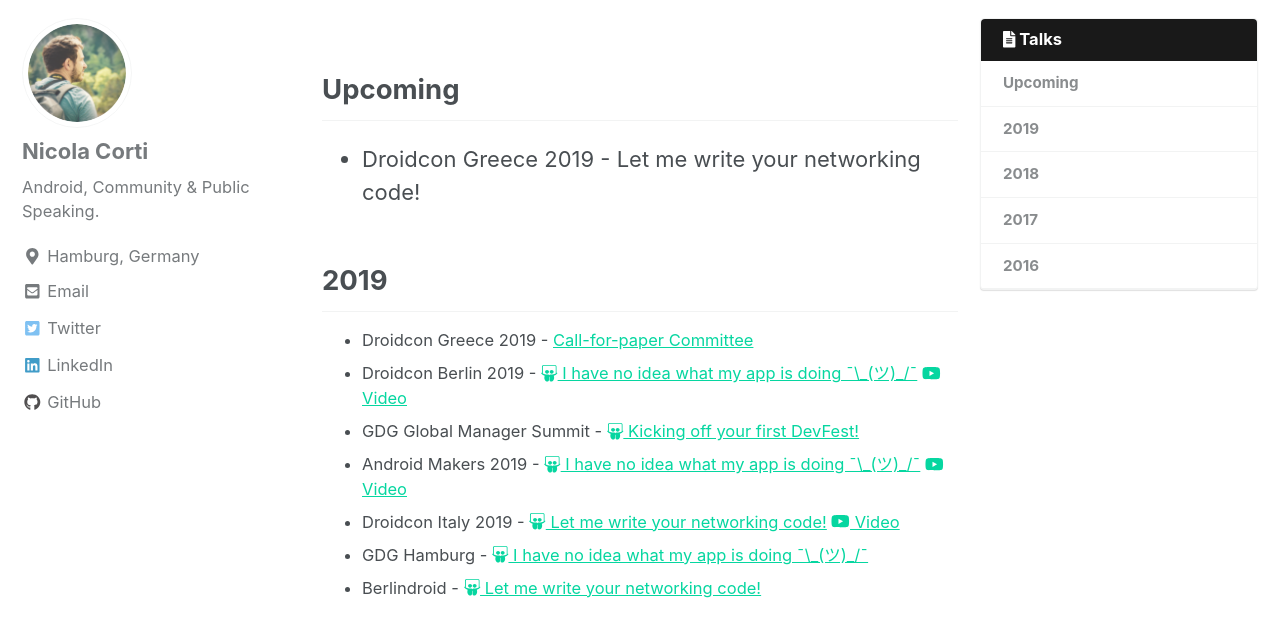
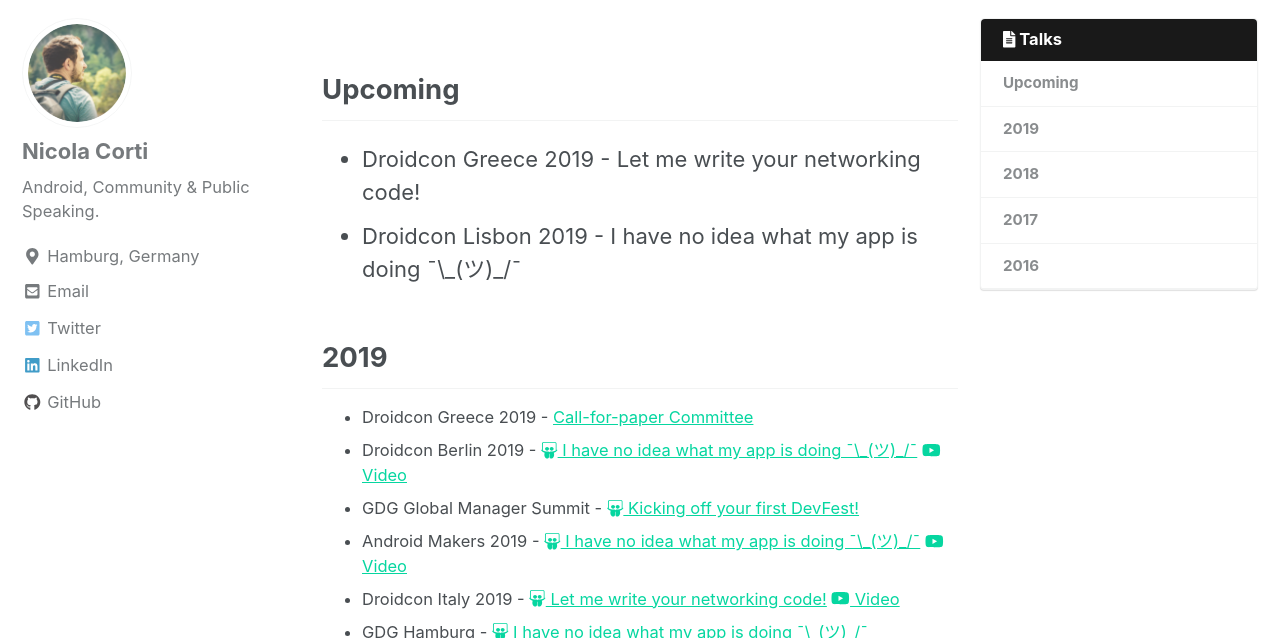
Before and after one commit to cortinico/cortinico.github.io, a Jekyll site: the page built from _pages/talks.md, in a window 1280 px wide and 900 px high, cut to the strip 262-900 px from the top of the window. Built offline with Jekyll 4.4.1, drawn with Linux system fonts in a browser that asks for light colours; nearby versions of some CDN libraries.

Commit message:
Adding Droidcon Lisbon to Upcoming

```diff
--- a/_pages/talks.md
+++ b/_pages/talks.md
@@ -14,7 +14,9 @@
 ---
 
 ## Upcoming
+
 * Droidcon Greece 2019 - Let me write your networking code!
+* Droidcon Lisbon 2019 - I have no idea what my app is doing ¯\\\_(ツ)_/¯
 
 ## 2019
 
```
